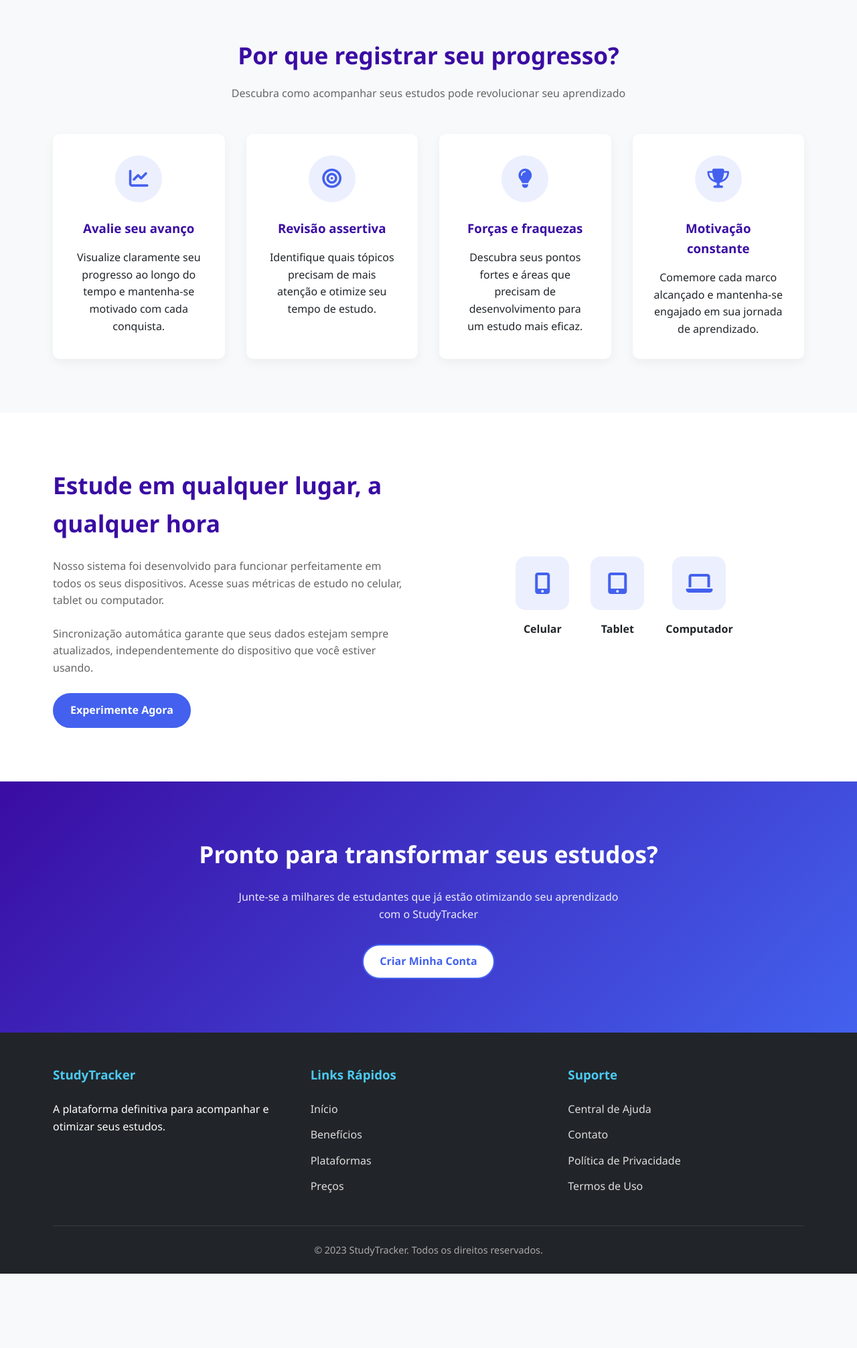
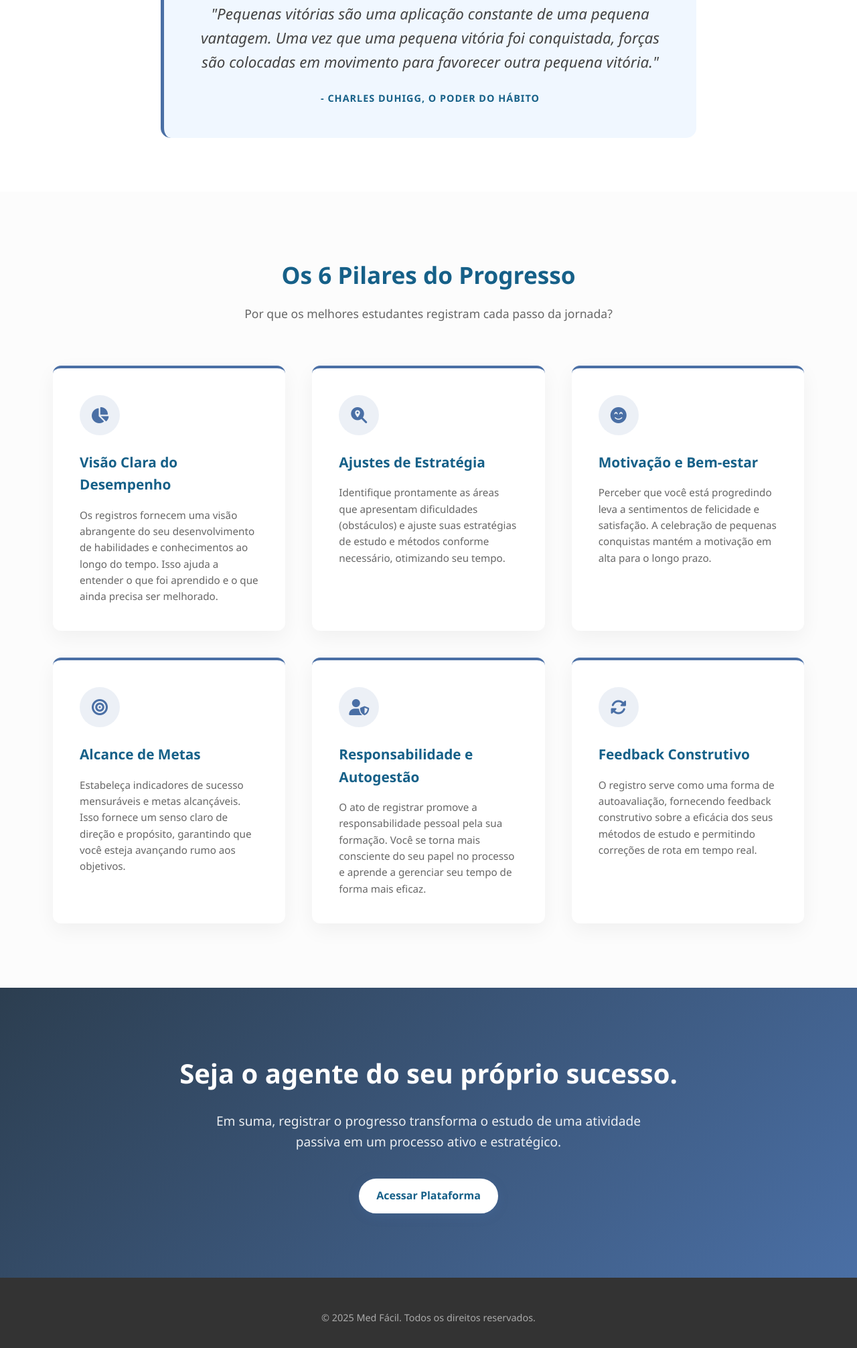
Before and after one commit to fernan47/medfacil, a plain HTML site: page home.html in a window 1280 px wide. Shown: the part 765-2778 px from the top of the page at 67% size. Before the commit the page ends 2667 px from the top, so only its background shows below. Drawn offline with Linux system fonts and the light colour scheme.

Commit message:
Update home.html

```diff
--- a/home.html
+++ b/home.html
@@ -3,7 +3,7 @@
 <head>
     <meta charset="UTF-8">
     <meta name="viewport" content="width=device-width, initial-scale=1.0">
-    <title>StudyTracker - Registre seu Progresso Acadêmico</title>
+    <title>Med Fácil - O Poder do Progresso</title>
     <style>
         /* Reset e configurações básicas */
         * {
@@ -14,12 +14,12 @@
         }
 
         :root {
-            --primary: #4361ee;
-            --secondary: #3a0ca3;
-            --accent: #4cc9f0;
+            --primary: #4a6fa5; /* Sua cor primária */
+            --secondary: #166088; /* Sua cor secundária */
+            --accent: #4fc3f7;
             --light: #f8f9fa;
-            --dark: #212529;
-            --success: #4bb543;
+            --dark: #333;
+            --success: #4caf50;
         }
 
         body {
@@ -31,11 +31,12 @@
         /* Header e Navegação */
         header {
             background-color: white;
-            box-shadow: 0 2px 10px rgba(0, 0, 0, 0.1);
+            box-shadow: 0 2px 10px rgba(0, 0, 0, 0.05);
             position: fixed;
             width: 100%;
             top: 0;
             z-index: 1000;
+            transition: all 0.3s ease;
         }
 
         .container {
@@ -57,11 +58,15 @@
             font-weight: 700;
             color: var(--primary);
             text-decoration: none;
+            display: flex;
+            align-items: center;
+            gap: 10px;
         }
 
         .nav-links {
             display: flex;
             gap: 1.5rem;
+            align-items: center;
         }
 
         .nav-links a {
@@ -89,11 +94,13 @@
             background-color: var(--primary);
             color: white;
             border: 2px solid var(--primary);
+            box-shadow: 0 4px 15px rgba(74, 111, 165, 0.3);
         }
 
         .btn-primary:hover {
             background-color: var(--secondary);
             border-color: var(--secondary);
+            transform: translateY(-2px);
         }
 
         .btn-outline {
@@ -109,23 +116,28 @@
 
         /* Hero Section */
         .hero {
-            padding: 8rem 0 5rem;
-            background: linear-gradient(135deg, #4361ee 0%, #3a0ca3 100%);
-            color: white;
+            padding: 8rem 0 6rem;
+            background: linear-gradient(135deg, #f5f7fa 0%, #e3f2fd 100%);
+            color: var(--dark);
             text-align: center;
+            min-height: 80vh;
+            display: flex;
+            align-items: center;
         }
 
         .hero h1 {
-            font-size: 2.8rem;
-            margin-bottom: 1rem;
+            font-size: 3rem;
+            margin-bottom: 1.5rem;
             line-height: 1.2;
+            color: var(--secondary);
+            font-weight: 800;
         }
 
         .hero p {
             font-size: 1.2rem;
             max-width: 700px;
-            margin: 0 auto 2rem;
-            opacity: 0.9;
+            margin: 0 auto 2.5rem;
+            color: #555;
         }
 
         .hero-buttons {
@@ -137,53 +149,46 @@
 
         /* Citação */
         .quote-section {
-            padding: 4rem 0;
+            padding: 5rem 0;
             background-color: white;
             text-align: center;
         }
 
-        .quote {
+        .quote-box {
             max-width: 800px;
             margin: 0 auto;
-            font-style: italic;
-            font-size: 1.5rem;
-            color: var(--secondary);
+            background: #f0f7ff;
+            padding: 3rem;
+            border-radius: 15px;
+            border-left: 5px solid var(--primary);
             position: relative;
-            padding: 0 2rem;
         }
 
-        .quote::before, .quote::after {
-            content: '"';
-            font-size: 3rem;
-            color: var(--accent);
-            position: absolute;
-        }
-
-        .quote::before {
-            top: -1rem;
-            left: 0;
-        }
-
-        .quote::after {
-            bottom: -2rem;
-            right: 0;
+        .quote {
+            font-style: italic;
+            font-size: 1.4rem;
+            color: #444;
+            margin-bottom: 1.5rem;
+            line-height: 1.6;
         }
 
         .author {
-            margin-top: 2rem;
-            font-weight: 600;
-            color: var(--dark);
+            font-weight: 700;
+            color: var(--secondary);
+            text-transform: uppercase;
+            font-size: 0.9rem;
+            letter-spacing: 1px;
         }
 
         /* Benefícios */
         .benefits {
-            padding: 5rem 0;
-            background-color: #f8f9fa;
+            padding: 6rem 0;
+            background-color: #fcfcfc;
         }
 
         .section-title {
             text-align: center;
-            margin-bottom: 3rem;
+            margin-bottom: 4rem;
         }
 
         .section-title h2 {
@@ -196,122 +201,73 @@
             max-width: 600px;
             margin: 0 auto;
             color: #666;
+            font-size: 1.1rem;
         }
 
         .benefits-grid {
             display: grid;
-            grid-template-columns: repeat(auto-fit, minmax(250px, 1fr));
-            gap: 2rem;
+            grid-template-columns: repeat(auto-fit, minmax(300px, 1fr));
+            gap: 2.5rem;
         }
 
         .benefit-card {
             background: white;
-            border-radius: 10px;
-            padding: 2rem;
-            box-shadow: 0 5px 15px rgba(0, 0, 0, 0.05);
-            text-align: center;
+            border-radius: 12px;
+            padding: 2.5rem;
+            box-shadow: 0 10px 30px rgba(0, 0, 0, 0.05);
+            text-align: left;
             transition: transform 0.3s ease;
+            border-top: 4px solid var(--primary);
         }
 
         .benefit-card:hover {
-            transform: translateY(-5px);
+            transform: translateY(-8px);
         }
 
         .benefit-icon {
-            width: 70px;
-            height: 70px;
-            background-color: rgba(67, 97, 238, 0.1);
+            width: 60px;
+            height: 60px;
+            background-color: rgba(74, 111, 165, 0.1);
             border-radius: 50%;
             display: flex;
             align-items: center;
             justify-content: center;
-            margin: 0 auto 1.5rem;
+            margin-bottom: 1.5rem;
         }
 
         .benefit-icon i {
-            font-size: 1.8rem;
+            font-size: 1.5rem;
             color: var(--primary);
         }
 
         .benefit-card h3 {
             margin-bottom: 1rem;
             color: var(--secondary);
+            font-size: 1.3rem;
         }
 
-        /* Plataformas */
-        .platforms {
-            padding: 5rem 0;
-            background-color: white;
-        }
-
-        .platforms-content {
-            display: flex;
-            align-items: center;
-            justify-content: space-between;
-            flex-wrap: wrap;
-            gap: 3rem;
-        }
-
-        .platforms-text {
-            flex: 1;
-            min-width: 300px;
-        }
-
-        .platforms-text h2 {
-            font-size: 2.2rem;
-            color: var(--secondary);
-            margin-bottom: 1.5rem;
-        }
-
-        .platforms-text p {
-            margin-bottom: 1.5rem;
+        .benefit-card p {
             color: #666;
-        }
-
-        .platforms-devices {
-            flex: 1;
-            min-width: 300px;
-            display: flex;
-            justify-content: center;
-            gap: 2rem;
-        }
-
-        .device {
-            text-align: center;
-        }
-
-        .device-icon {
-            width: 80px;
-            height: 80px;
-            background-color: rgba(67, 97, 238, 0.1);
-            border-radius: 15px;
-            display: flex;
-            align-items: center;
-            justify-content: center;
-            margin: 0 auto 1rem;
-        }
-
-        .device-icon i {
-            font-size: 2rem;
-            color: var(--primary);
+            font-size: 0.95rem;
         }
 
         /* CTA Final */
         .cta-section {
-            padding: 5rem 0;
-            background: linear-gradient(135deg, #3a0ca3 0%, #4361ee 100%);
+            padding: 6rem 0;
+            background: linear-gradient(135deg, #2c3e50, #4a6fa5);
             color: white;
             text-align: center;
         }
 
         .cta-section h2 {
-            font-size: 2.2rem;
+            font-size: 2.5rem;
             margin-bottom: 1.5rem;
         }
 
         .cta-section p {
-            max-width: 600px;
-            margin: 0 auto 2rem;
+            max-width: 700px;
+            margin: 0 auto 2.5rem;
+            font-size: 1.2rem;
             opacity: 0.9;
         }
 
@@ -319,260 +275,135 @@
         footer {
             background-color: var(--dark);
             color: white;
-            padding: 3rem 0 1.5rem;
+            padding: 3rem 0;
+            text-align: center;
+            font-size: 0.9rem;
+            color: #aaa;
         }
 
-        .footer-content {
-            display: flex;
-            justify-content: space-between;
-            flex-wrap: wrap;
-            gap: 2rem;
-            margin-bottom: 2rem;
-        }
-
-        .footer-column {
-            flex: 1;
-            min-width: 200px;
-        }
-
-        .footer-column h3 {
-            margin-bottom: 1.5rem;
-            color: var(--accent);
-        }
-
-        .footer-links {
-            list-style: none;
-        }
-
-        .footer-links li {
-            margin-bottom: 0.8rem;
-        }
-
-        .footer-links a {
-            color: #ddd;
-            text-decoration: none;
-            transition: color 0.3s;
-        }
-
-        .footer-links a:hover {
-            color: var(--accent);
-        }
-
-        .copyright {
-            text-align: center;
-            padding-top: 1.5rem;
-            border-top: 1px solid rgba(255, 255, 255, 0.1);
-            color: #aaa;
-            font-size: 0.9rem;
-        }
+        /* Link para ícones */
+        @import url('https://cdnjs.cloudflare.com/ajax/libs/font-awesome/6.4.0/css/all.min.css');
 
         /* Responsividade */
         @media (max-width: 768px) {
-            .navbar {
-                flex-direction: column;
-                gap: 1rem;
-            }
-
-            .nav-links {
-                flex-wrap: wrap;
-                justify-content: center;
-            }
-
-            .hero h1 {
-                font-size: 2.2rem;
-            }
-
-            .hero p {
-                font-size: 1rem;
-            }
-
-            .quote {
-                font-size: 1.2rem;
-            }
+            .navbar { flex-direction: column; gap: 1rem; }
+            .nav-links { flex-wrap: wrap; justify-content: center; }
+            .hero h1 { font-size: 2.2rem; }
+            .hero { padding-top: 7rem; }
+            .quote-box { padding: 2rem; }
         }
     </style>
     <link rel="stylesheet" href="https://cdnjs.cloudflare.com/ajax/libs/font-awesome/6.4.0/css/all.min.css">
 </head>
 <body>
-    <!-- Header e Navegação -->
+
     <header>
         <div class="container">
             <nav class="navbar">
-                <a href="#" class="logo">StudyTracker</a>
+                <a href="#" class="logo">
+                    <i class="fas fa-book-open"></i> Med Fácil
+                </a>
                 <div class="nav-links">
-                    <a href="#beneficios">Benefícios</a>
-                    <a href="#plataformas">Plataformas</a>
-                    <a href="#sobre">Sobre</a>
-                    <a href="#" class="btn btn-outline">Login</a>
+                    <a href="#motivos">Por que registrar?</a>
+                    <a href="login.html" class="btn btn-outline">Entrar</a>
+                    <a href="login.html" class="btn btn-primary">Criar Conta</a>
                 </div>
             </nav>
         </div>
     </header>
 
-    <!-- Hero Section -->
     <section class="hero">
         <div class="container">
-            <h1>Transforme sua forma de estudar com o StudyTracker</h1>
-            <p>Registre seu progresso, identifique seus pontos fortes e fracos, e alcance seus objetivos acadêmicos com mais eficiência.</p>
+            <h1>Transforme o estudo passivo<br>em uma estratégia ativa.</h1>
+            <p>Registrar o progresso é fundamental para acompanhar o desempenho, manter a motivação e ajustar as estratégias de aprendizagem de forma eficaz.</p>
             <div class="hero-buttons">
-                <a href="#" class="btn btn-primary">Comece Agora</a>
-                <a href="#" class="btn btn-outline" style="border-color: white; color: white;">Saiba Mais</a>
+                <a href="login.html" class="btn btn-primary">Começar a Registrar Agora</a>
             </div>
         </div>
     </section>
 
-    <!-- Citação Inspiradora -->
     <section class="quote-section">
         <div class="container">
-            <div class="quote">
-                O poder de transformar um hábito reside na capacidade de rastrear seu progresso e celebrar pequenas vitórias.
+            <div class="quote-box">
+                <div class="quote">
+                    "Pequenas vitórias são uma aplicação constante de uma pequena vantagem. Uma vez que uma pequena vitória foi conquistada, forças são colocadas em movimento para favorecer outra pequena vitória."
+                </div>
+                <div class="author">- Charles Duhigg, O Poder do Hábito</div>
             </div>
-            <div class="author">- Charles Duhigg, autor de "O Poder do Hábito"</div>
         </div>
     </section>
 
-    <!-- Benefícios -->
-    <section class="benefits" id="beneficios">
+    <section class="benefits" id="motivos">
         <div class="container">
             <div class="section-title">
-                <h2>Por que registrar seu progresso?</h2>
-                <p>Descubra como acompanhar seus estudos pode revolucionar seu aprendizado</p>
+                <h2>Os 6 Pilares do Progresso</h2>
+                <p>Por que os melhores estudantes registram cada passo da jornada?</p>
             </div>
+
             <div class="benefits-grid">
                 <div class="benefit-card">
-                    <div class="benefit-icon">
-                        <i class="fas fa-chart-line"></i>
-                    </div>
-                    <h3>Avalie seu avanço</h3>
-                    <p>Visualize claramente seu progresso ao longo do tempo e mantenha-se motivado com cada conquista.</p>
+                    <div class="benefit-icon"><i class="fas fa-chart-pie"></i></div>
+                    <h3>Visão Clara do Desempenho</h3>
+                    <p>Os registros fornecem uma visão abrangente do seu desenvolvimento de habilidades e conhecimentos ao longo do tempo. Isso ajuda a entender o que foi aprendido e o que ainda precisa ser melhorado.</p>
                 </div>
+
                 <div class="benefit-card">
-                    <div class="benefit-icon">
-                        <i class="fas fa-bullseye"></i>
-                    </div>
-                    <h3>Revisão assertiva</h3>
-                    <p>Identifique quais tópicos precisam de mais atenção e otimize seu tempo de estudo.</p>
+                    <div class="benefit-icon"><i class="fas fa-search-location"></i></div>
+                    <h3>Ajustes de Estratégia</h3>
+                    <p>Identifique prontamente as áreas que apresentam dificuldades (obstáculos) e ajuste suas estratégias de estudo e métodos conforme necessário, otimizando seu tempo.</p>
                 </div>
+
                 <div class="benefit-card">
-                    <div class="benefit-icon">
-                        <i class="fas fa-lightbulb"></i>
-                    </div>
-                    <h3>Forças e fraquezas</h3>
-                    <p>Descubra seus pontos fortes e áreas que precisam de desenvolvimento para um estudo mais eficaz.</p>
+                    <div class="benefit-icon"><i class="fas fa-smile-beam"></i></div>
+                    <h3>Motivação e Bem-estar</h3>
+                    <p>Perceber que você está progredindo leva a sentimentos de felicidade e satisfação. A celebração de pequenas conquistas mantém a motivação em alta para o longo prazo.</p>
                 </div>
+
                 <div class="benefit-card">
-                    <div class="benefit-icon">
-                        <i class="fas fa-trophy"></i>
-                    </div>
-                    <h3>Motivação constante</h3>
-                    <p>Comemore cada marco alcançado e mantenha-se engajado em sua jornada de aprendizado.</p>
+                    <div class="benefit-icon"><i class="fas fa-bullseye"></i></div>
+                    <h3>Alcance de Metas</h3>
+                    <p>Estabeleça indicadores de sucesso mensuráveis e metas alcançáveis. Isso fornece um senso claro de direção e propósito, garantindo que você esteja avançando rumo aos objetivos.</p>
+                </div>
+
+                <div class="benefit-card">
+                    <div class="benefit-icon"><i class="fas fa-user-shield"></i></div>
+                    <h3>Responsabilidade e Autogestão</h3>
+                    <p>O ato de registrar promove a responsabilidade pessoal pela sua formação. Você se torna mais consciente do seu papel no processo e aprende a gerenciar seu tempo de forma mais eficaz.</p>
+                </div>
+
+                <div class="benefit-card">
+                    <div class="benefit-icon"><i class="fas fa-sync-alt"></i></div>
+                    <h3>Feedback Construtivo</h3>
+                    <p>O registro serve como uma forma de autoavaliação, fornecendo feedback construtivo sobre a eficácia dos seus métodos de estudo e permitindo correções de rota em tempo real.</p>
                 </div>
             </div>
         </div>
     </section>
 
-    <!-- Plataformas -->
-    <section class="platforms" id="plataformas">
+    <section class="cta-section">
         <div class="container">
-            <div class="platforms-content">
-                <div class="platforms-text">
-                    <h2>Estude em qualquer lugar, a qualquer hora</h2>
-                    <p>Nosso sistema foi desenvolvido para funcionar perfeitamente em todos os seus dispositivos. Acesse suas métricas de estudo no celular, tablet ou computador.</p>
-                    <p>Sincronização automática garante que seus dados estejam sempre atualizados, independentemente do dispositivo que você estiver usando.</p>
-                    <a href="#" class="btn btn-primary">Experimente Agora</a>
-                </div>
-                <div class="platforms-devices">
-                    <div class="device">
-                        <div class="device-icon">
-                            <i class="fas fa-mobile-alt"></i>
-                        </div>
-                        <h4>Celular</h4>
-                    </div>
-                    <div class="device">
-                        <div class="device-icon">
-                            <i class="fas fa-tablet-alt"></i>
-                        </div>
-                        <h4>Tablet</h4>
-                    </div>
-                    <div class="device">
-                        <div class="device-icon">
-                            <i class="fas fa-laptop"></i>
-                        </div>
-                        <h4>Computador</h4>
-                    </div>
-                </div>
-            </div>
+            <h2>Seja o agente do seu próprio sucesso.</h2>
+            <p>Em suma, registrar o progresso transforma o estudo de uma atividade passiva em um processo ativo e estratégico.</p>
+            <a href="login.html" class="btn btn-primary" style="background-color: white; color: var(--secondary); border-color: white;">Acessar Plataforma</a>
         </div>
     </section>
 
-    <!-- CTA Final -->
-    <section class="cta-section">
-        <div class="container">
-            <h2>Pronto para transformar seus estudos?</h2>
-            <p>Junte-se a milhares de estudantes que já estão otimizando seu aprendizado com o StudyTracker</p>
-            <a href="#" class="btn btn-primary" style="background-color: white; color: var(--primary);">Criar Minha Conta</a>
-        </div>
-    </section>
-
-    <!-- Footer -->
     <footer>
         <div class="container">
-            <div class="footer-content">
-                <div class="footer-column">
-                    <h3>StudyTracker</h3>
-                    <p>A plataforma definitiva para acompanhar e otimizar seus estudos.</p>
-                </div>
-                <div class="footer-column">
-                    <h3>Links Rápidos</h3>
-                    <ul class="footer-links">
-                        <li><a href="#">Início</a></li>
-                        <li><a href="#beneficios">Benefícios</a></li>
-                        <li><a href="#plataformas">Plataformas</a></li>
-                        <li><a href="#">Preços</a></li>
-                    </ul>
-                </div>
-                <div class="footer-column">
-                    <h3>Suporte</h3>
-                    <ul class="footer-links">
-                        <li><a href="#">Central de Ajuda</a></li>
-                        <li><a href="#">Contato</a></li>
-                        <li><a href="#">Política de Privacidade</a></li>
-                        <li><a href="#">Termos de Uso</a></li>
-                    </ul>
-                </div>
-            </div>
             <div class="copyright">
-                &copy; 2023 StudyTracker. Todos os direitos reservados.
+                &copy; 2025 Med Fácil. Todos os direitos reservados.
             </div>
         </div>
     </footer>
 
     <script>
-        // Adicionar funcionalidade para rolagem suave
-        document.querySelectorAll('a[href^="#"]').forEach(anchor => {
-            anchor.addEventListener('click', function (e) {
-                e.preventDefault();
-
-                const targetId = this.getAttribute('href');
-                if(targetId === '#') return;
-
-                const targetElement = document.querySelector(targetId);
-                if(targetElement) {
-                    window.scrollTo({
-                        top: targetElement.offsetTop - 80,
-                        behavior: 'smooth'
-                    });
-                }
-            });
-        });
-
-        // Adicionar classe de destaque ao header quando rolar a página
+        // Efeito de sombra no header ao rolar
         window.addEventListener('scroll', function() {
             const header = document.querySelector('header');
-            if (window.scrollY > 100) {
-                header.style.boxShadow = '0 5px 15px rgba(0, 0, 0, 0.1)';
+            if (window.scrollY > 50) {
+                header.style.boxShadow = '0 5px 20px rgba(0, 0, 0, 0.1)';
             } else {
-                header.style.boxShadow = '0 2px 10px rgba(0, 0, 0, 0.1)';
+                header.style.boxShadow = '0 2px 10px rgba(0, 0, 0, 0.05)';
             }
         });
     </script>
```
